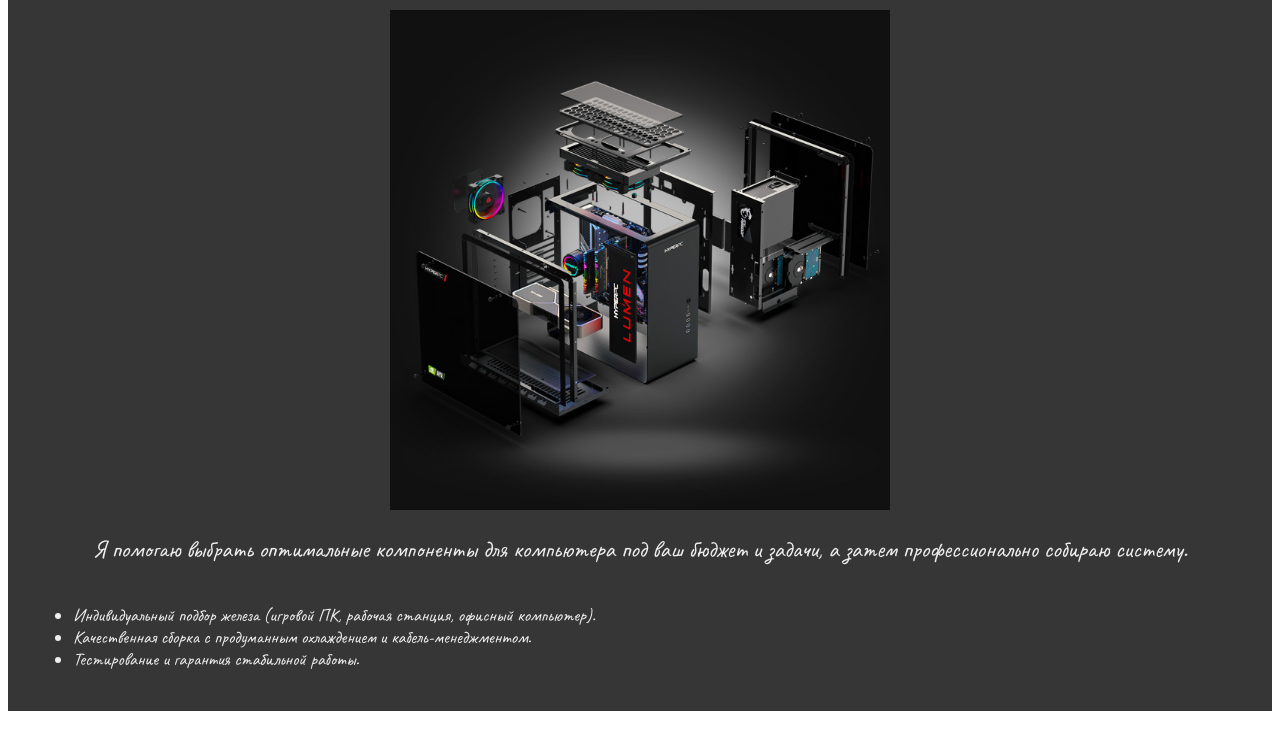
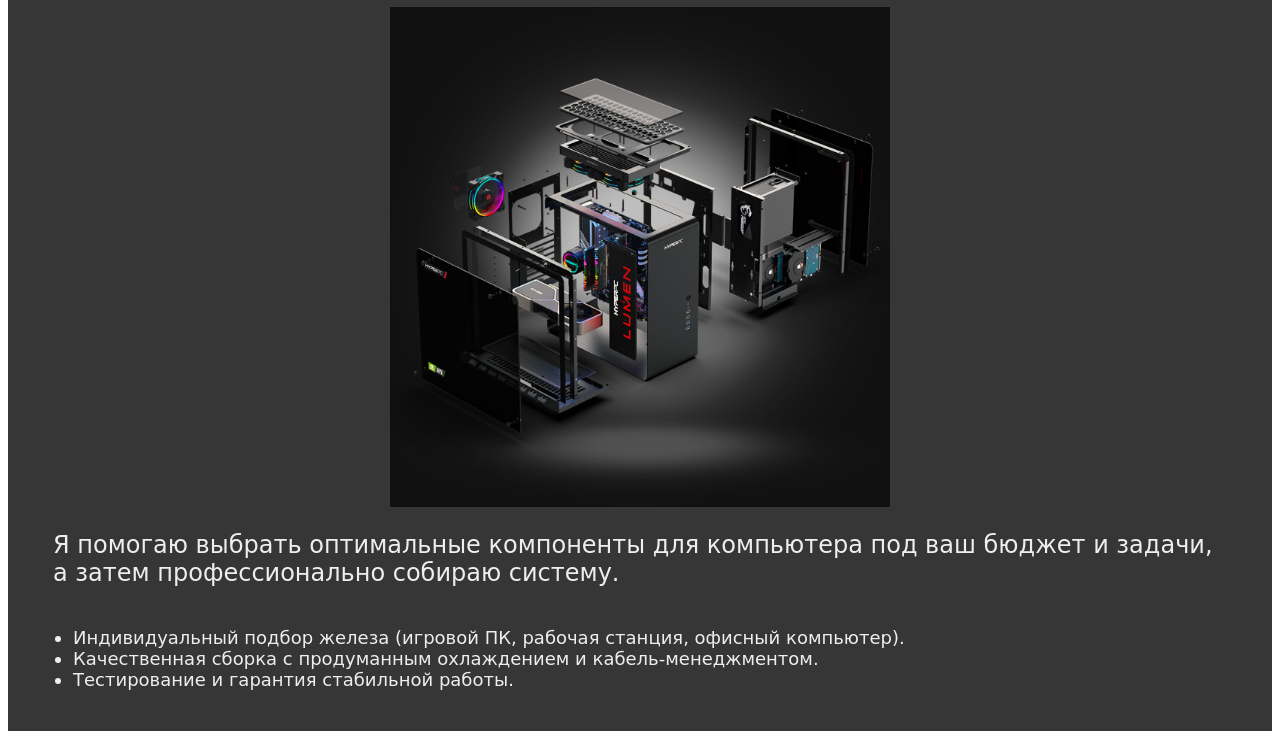
Before and after one commit to Sanberdir/sanberdir_pc, a plain HTML site: page pc_assembly.html in a window 1280 px wide. Shown: the part 117-856 px from the top of the page. Drawn offline with Linux system fonts and the light colour scheme.

Commit message:
Update pc_assembly.css

```diff
--- a/css/pc_assembly.css
+++ b/css/pc_assembly.css
@@ -4,7 +4,7 @@
 *,
 *::before,
 *::after {
-  font-family: "Caveat", cursive;
+  font-family: "Shantell Sans", cursive;
 }
 .main {
   top: 0;
```
